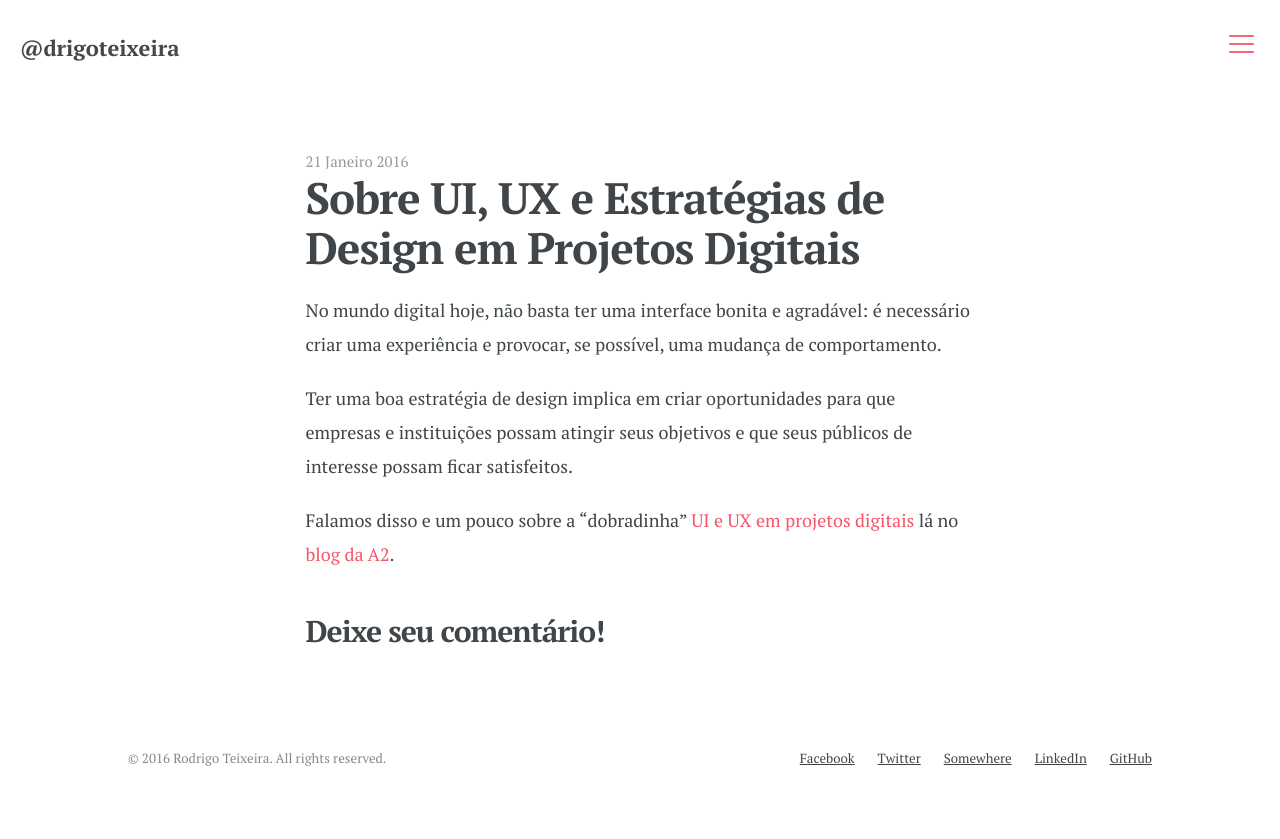
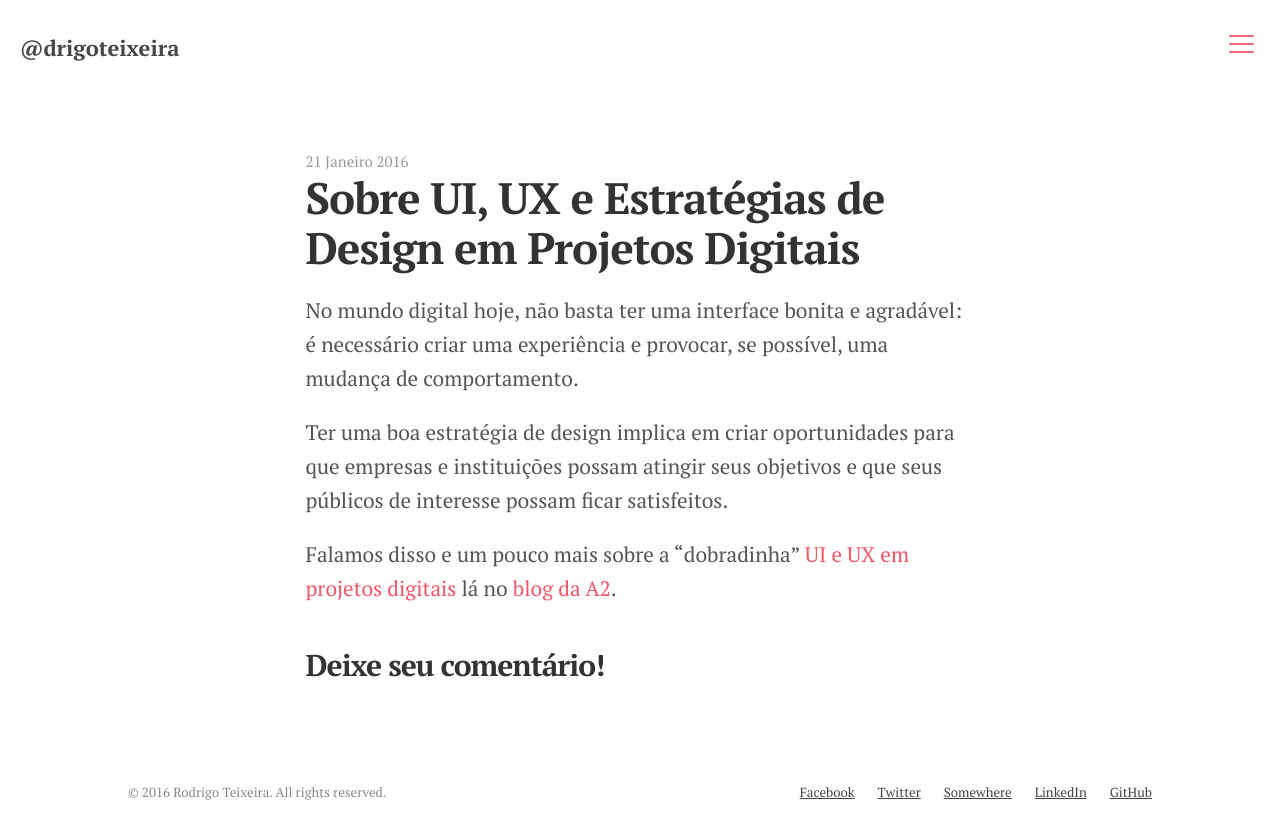
Before and after one commit to drigoteixeira/drigoteixeira.github.io, a Jekyll site: the page built from _posts/2016-01-21-ui-ux.md, in a window 1280 px wide. Shown: the top 839 px of the page. Built offline with Jekyll 4.4.1, drawn with Linux system fonts in a browser that asks for light colours; nearby versions of some CDN libraries; comment, search, counter and statistics services are not loaded.

Commit message:
Update blog posts

```diff
--- a/_posts/2016-01-21-ui-ux.md
+++ b/_posts/2016-01-21-ui-ux.md
@@ -14,4 +14,4 @@ No mundo digital hoje, não basta ter uma interface bonita e agradável: é nece
 
 Ter uma boa estratégia de design implica em criar oportunidades para que empresas e instituições possam atingir seus objetivos e que seus públicos de interesse possam ficar satisfeitos.
 
-Falamos disso e um pouco sobre a "dobradinha" [UI e UX em projetos digitais](http://a2ad.com.br/blog/como-o-uso-de-estrategias-de-design-garantem-o-sucesso-de-projetos-digitais/) lá no [blog da A2](http://a2ad.com.br/blog/).
+Falamos disso e um pouco mais sobre a "dobradinha" [UI e UX em projetos digitais](http://a2ad.com.br/blog/como-o-uso-de-estrategias-de-design-garantem-o-sucesso-de-projetos-digitais/) lá no [blog da A2](http://a2ad.com.br/blog/).
--- a/style.scss
+++ b/style.scss
@@ -141,7 +141,7 @@ body {
   font-size: 1.5em; /* currently ems cause chrome bug misinterpreting rems on body element */
   line-height: 1.5;
   font-family: 'PT Serif', serif;
-  color: #3f4549;
+  color: #555;
   text-rendering: optimizelegibility;
 }
 
@@ -158,7 +158,7 @@ h1, h2, h3, h4, h5, h6 {
   margin-bottom: 2rem;
   font-weight: 700;
   letter-spacing: -1px;
-  color: #3f4549;
+  color: #333;
   font-family: 'PT Serif', serif;
 }
 
@@ -299,12 +299,12 @@ h6 { font-size: 1.5rem; line-height: 1.6;  }
 p {
   margin-top: 0;
   line-height: 34px;
-  font-size: 1.2em;
+  font-size: 1.4em;
   margin-bottom: 20px !important;
 }
 
 ul li, ol li {
-  font-size: 1.2em;
+  font-size: 1.4em;
   color: #444;
   line-height: 34px;
   list-style-position: outside;
@@ -329,7 +329,7 @@ a:hover {
 
 .post-title a {
   text-decoration: none;
-  color: #3f4549;
+  color: #333;
 }
 
 blockquote {
```
Also changed, not shown: _posts/2016-02-22-wiad-2016.md (+1 -1 lines).
